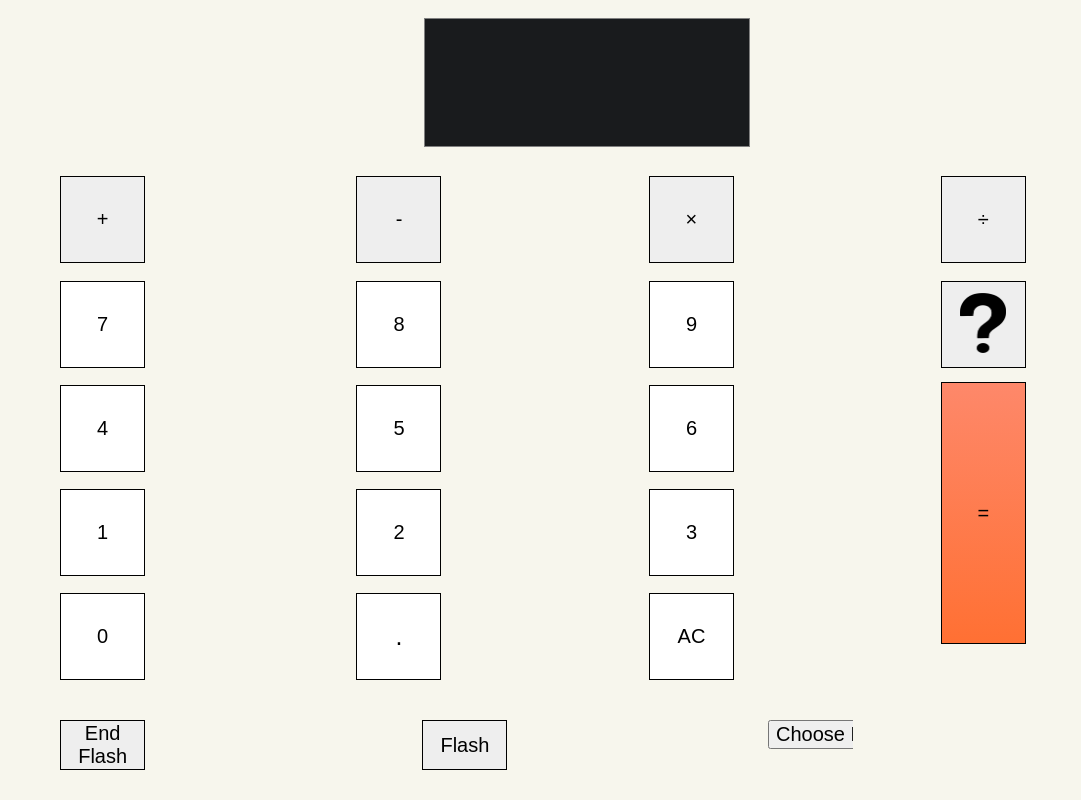
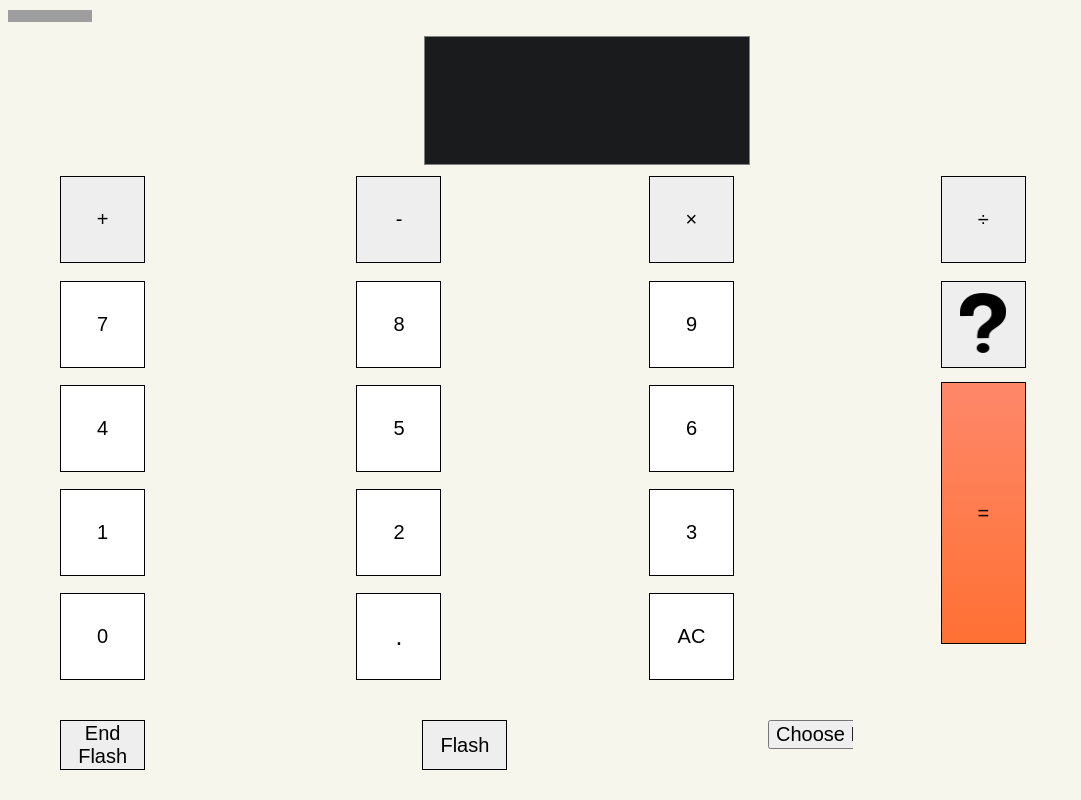
Before and after one commit to 561275/Calc, a plain HTML site: page index.html in a window 1280 px wide. Shown: the whole page, without its empty margins (0-1081 px from the left). Drawn offline with Linux system fonts and the light colour scheme; grey boxes are pictures that could not be loaded.

Commit message:
Update index.html

```diff
--- a/index.html
+++ b/index.html
@@ -6,7 +6,7 @@
 
 
 <!-- Contains link to css,ios icon and status bar ect.-->
-
+   <iframe src="http://free.timeanddate.com/clock/i6ak0y7r/n749/fs9/tt1/tw0" frameborder="0" width="84" height="12"></iframe>
 
     <link rel="stylesheet" href="style.css">
     <meta charset="utf-8">
```
